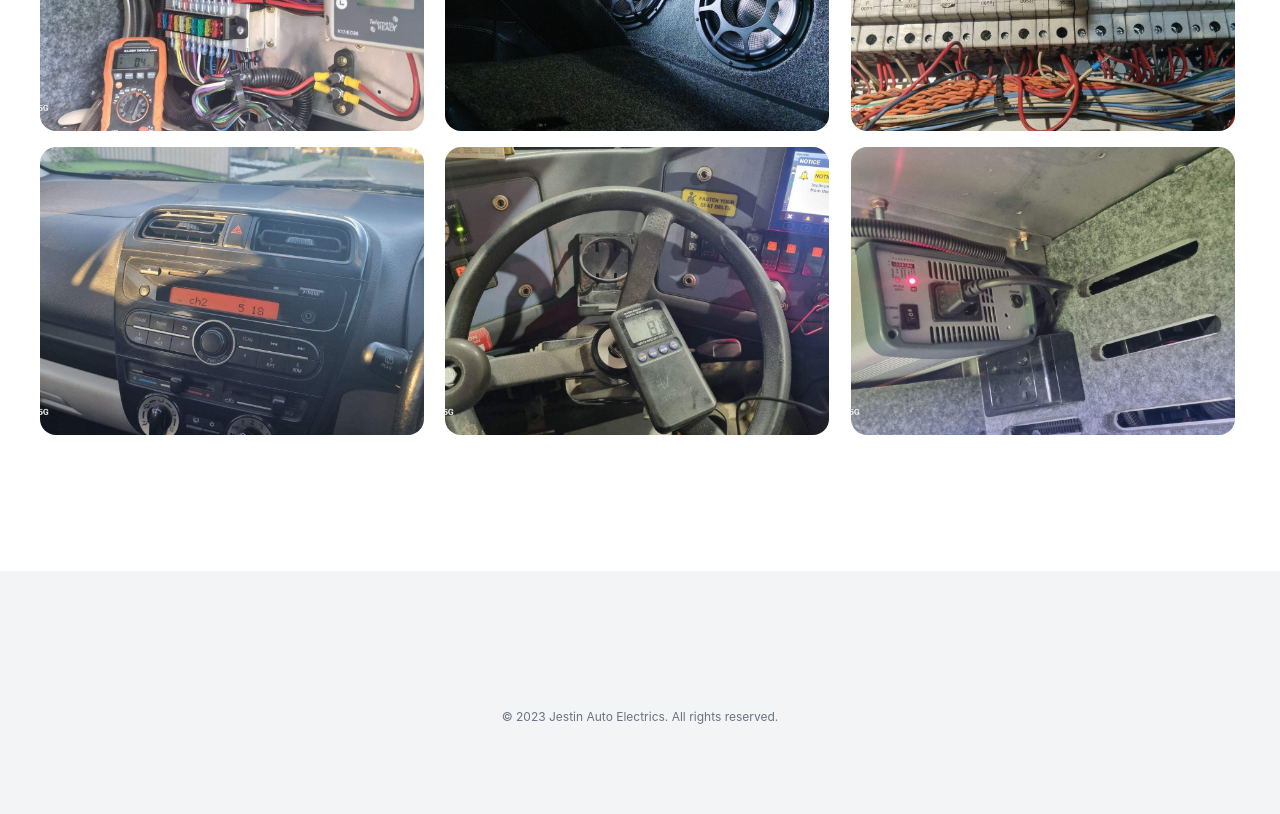
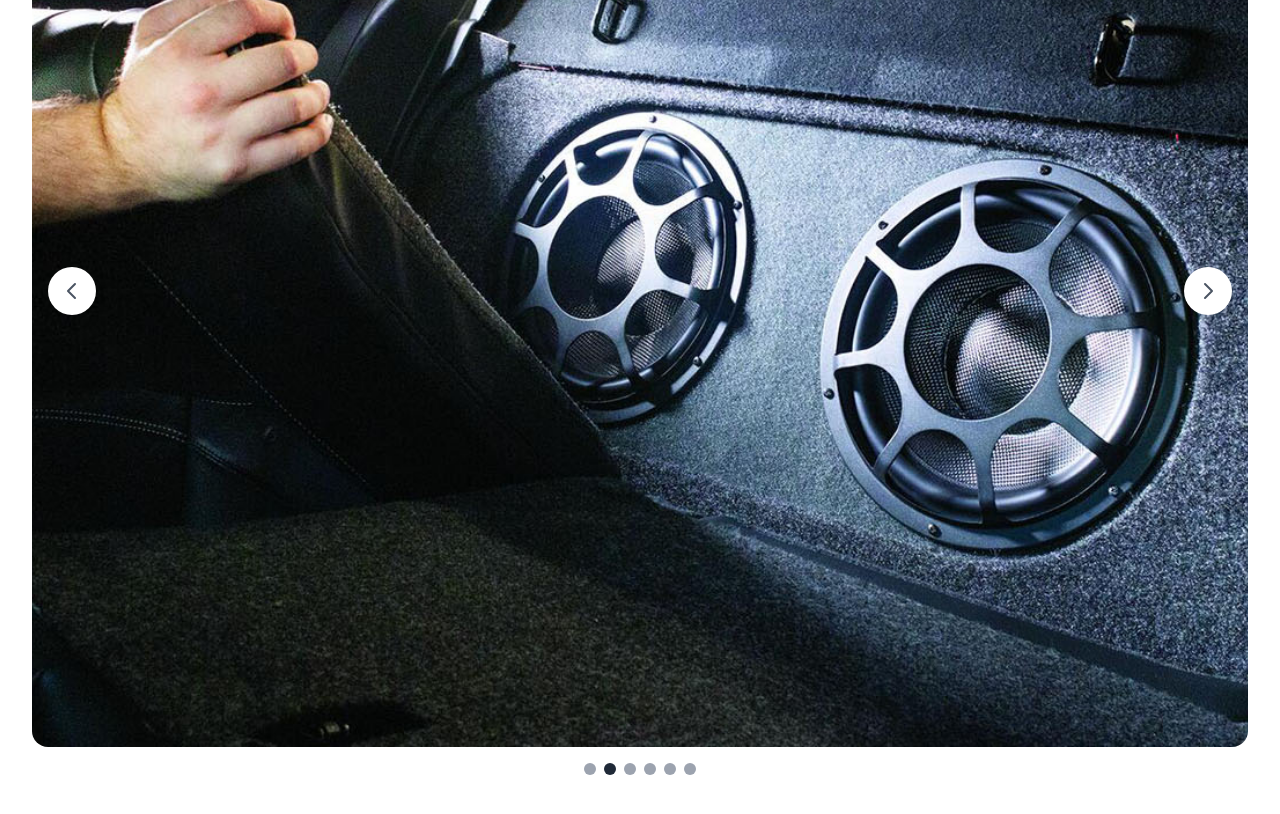
Before and after one commit to prajitlal4/jestin-auto-electrics, a Next.js app: page /components/Gallery in a window 1280 px wide. Shown: the part 900-1714 px from the top of the page. Built offline with nearby package versions, Linux system fonts and the light colour scheme.

Commit message:
switch to carousel and set every 3 seconds to switch a image

```diff
--- a/pages/components/Gallery.jsx
+++ b/pages/components/Gallery.jsx
@@ -1,11 +1,38 @@
-import React, { useState } from 'react';
+import React, { useState, useEffect } from 'react';
 import Image from 'next/image'
 import { ArrowPathIcon, BoltIcon, SpeakerWaveIcon, WrenchScrewdriverIcon } from '@heroicons/react/24/outline'
 
 function Gallery() {
   const [isModalOpen, setModalOpen] = useState(false);
   const [selectedImage, setSelectedImage] = useState('');
+  const [currentIndex, setCurrentIndex] = useState(0);
 
+  const images = [
+    '/gallery/image3.jpg',
+    '/gallery/image20.jpg',
+    '/gallery/image10.jpg',
+    '/gallery/image5.jpg',
+    '/gallery/image18.jpg',
+    '/gallery/image1.jpg',
+  ]
+
+  const nextSlide = () => {
+    setCurrentIndex((prevIndex) => (prevIndex + 1) % images.length);
+  };
+
+  const prevSlide = () => {
+    setCurrentIndex((prevIndex) => (prevIndex === 0 ? images.length - 1 : prevIndex - 1));
+  };
+
+  useEffect(() => {
+    const interval = setInterval(() => {
+      nextSlide();
+    }, 3000); // Change image every 3 seconds
+
+    return () => {
+      clearInterval(interval);
+    };
+  }, [currentIndex]);
   const openModal = (src) => {
     setSelectedImage(src);
     setModalOpen(true);
@@ -68,72 +95,73 @@ function Gallery() {
                 ))}
               </dl>
             </div>
-            <div className="container flex flex-wrap mx-auto lg:pt-10">
-              <div className="p-2 rounded lg:w-1/3 w-1/2 " onClick={() => openModal('/gallery/image3.jpg')}>
+            <div className="container flex flex-wrap flex-col mx-auto lg:pt-10">
+      <div className="overflow-hidden relative">
+        <div
+          className="flex transition-transform duration-500"
+          style={{ transform: `translateX(-${currentIndex * 100}%)` }}
+        >
+          {images.map((src, index) => (
+            <div
+              key={index}
+              className="flex-shrink-0 w-full"
+              onClick={() => openModal(src)}
+            >
               <Image
-                  src="/gallery/image3.jpg"
-                  alt=""
-                  className="aspect-[4/3] w-[24rem]  rounded-2xl bg-gray-50 object-cover hover:opacity-90 hover:cursor-pointer"
+                src={src}
+                alt={`Image ${index}`}
+                className="aspect-[4/3] w-full rounded-2xl bg-gray-50 object-cover cursor-pointer"
                 width={1920}
                 height={1080}
               />
             </div>
-              <div className="p-2 rounded lg:w-1/3 w-1/2" onClick={() => openModal('/gallery/image20.jpg')}>
-                <Image
-                  src="/gallery/image20.jpg"
-                  alt=""
-                  className="aspect-[4/3] w-[24rem]  rounded-2xl bg-gray-50 object-cover hover:opacity-90 hover:cursor-pointer"
-                  width={1920}
-                  height={1080}
+          ))}
+        </div>
+        <button
+          className="absolute top-1/2 left-4 transform -translate-y-1/2 bg-white text-gray-600 p-3 rounded-full shadow-lg z-10 hover:bg-gray-100 hover:text-gray-900 focus:outline-none focus:ring-2 focus:ring-gray-400 transition duration-300 ease-in-out"
+          onClick={prevSlide}
+        >
+          <svg xmlns="http://www.w3.org/2000/svg" className="h-6 w-6" fill="none" viewBox="0 0 24 24" stroke="currentColor">
+            <path strokeLinecap="round" strokeLinejoin="round" strokeWidth={2} d="M15 19l-7-7 7-7" />
+          </svg>
+        </button>
+        <button
+          className="absolute top-1/2 right-4 transform -translate-y-1/2 bg-white text-gray-600 p-3 rounded-full shadow-lg z-10 hover:bg-gray-100 hover:text-gray-900 focus:outline-none focus:ring-2 focus:ring-gray-400 transition duration-300 ease-in-out"
+          onClick={nextSlide}
+        >
+          <svg xmlns="http://www.w3.org/2000/svg" className="h-6 w-6" fill="none" viewBox="0 0 24 24" stroke="currentColor">
+            <path strokeLinecap="round" strokeLinejoin="round" strokeWidth={2} d="M9 5l7 7-7 7" />
+          </svg>
+        </button>
+      </div>
+
+      {/* Dots - Centered under the images */}
+      <div className="flex justify-center mt-4">
+        {images.map((_, index) => (
+          <div
+            key={index}
+            className={`h-3 w-3 mx-1 rounded-full cursor-pointer transition-colors duration-300 ${currentIndex === index ? 'bg-gray-800' : 'bg-gray-400'}`}
+            onClick={() => setCurrentIndex(index)}
           />
+        ))}
       </div>
-              <div className="p-2 rounded lg:w-1/3 w-1/2" onClick={() => openModal('/gallery/image10.jpg')}>
-                <Image
-                  src="/gallery/image10.jpg"
-                  alt=""
-                  width={1920}
-                  height={1080}
-                  className="aspect-[4/3] w-[24rem]  rounded-2xl bg-gray-50 object-cover hover:opacity-90 hover:cursor-pointer"
-                />
-              </div>
-              <div className="p-2 rounded lg:w-1/3 w-1/2" onClick={() => openModal('/gallery/image5.jpg')}>
-                <Image
-                  src="/gallery/image5.jpg"
-                  alt=""
-                  width={1920}
-                  height={1080}
-                  className="aspect-[4/3] w-[24rem]  rounded-2xl bg-gray-50 object-cover hover:opacity-90 hover:cursor-pointer"
-                />
-              </div>
-              <div className="p-2 rounded lg:w-1/3 w-1/2" onClick={() => openModal('/gallery/image18.jpg')}>
-                <Image
-                  src="/gallery/image18.jpg"
-                  alt=""
-                  width={1920}
-                  height={1080}
-                  className="aspect-[4/3] w-[24rem]  rounded-2xl bg-gray-50 object-cover hover:opacity-90 hover:cursor-pointer"
-                />
-              </div>
-              <div className="p-2 rounded lg:w-1/3 w-1/2" onClick={() => openModal('/gallery/image1.jpg')}>
-                <Image
-                  src="/gallery/image1.jpg"
-                  alt=""
-                  width={1920}
-                  height={1080}
-                  className="aspect-[4/3] w-[24rem]  rounded-2xl bg-gray-50 object-cover hover:opacity-90 hover:cursor-pointer"
-                />
-              </div>
+
+      {/* Modal */}
       {isModalOpen && (
-                <div className="fixed inset-0 bg-black bg-opacity-75 backdrop-blur-sm flex justify-center items-center z-50 px-10
-                transition-opacity duration-500 ${isModalOpen ? 'opacity-100' : 'opacity-0'}"
+        <div className={`fixed inset-0 bg-black bg-opacity-75 backdrop-blur-sm flex justify-center items-center z-50 px-10 transition-opacity duration-500 ${isModalOpen ? 'opacity-100' : 'opacity-0'}`}
           style={isModalOpen ? {} : { pointerEvents: 'none' }}>
           <div className="relative">
-                    <img src={selectedImage} alt="Enlarged" className="object-contain" />
-                    <button onClick={closeModal} className="absolute top-4 right-4 bg-white p-2 w-8 rounded-full drop-shadow-lg">x</button>
+            <img src={selectedImage} alt="Enlarged" className="max-w-full max-h-full object-contain" />
+            <button onClick={closeModal} className="absolute top-4 right-4 bg-white text-gray-600 p-3 rounded-full shadow-lg z-10 hover:bg-gray-100 hover:text-gray-900 focus:outline-none focus:ring-2 focus:ring-gray-400 transition duration-300 ease-in-out">
+              <svg xmlns="http://www.w3.org/2000/svg" className="h-6 w-6" fill="none" viewBox="0 0 24 24" stroke="currentColor">
+                <path strokeLinecap="round" strokeLinejoin="round" strokeWidth={2} d="M6 18L18 6M6 6l12 12" />
+              </svg>
+            </button>
           </div>
         </div>
       )}
     </div>
+
           </div>
         </div>
       </div>
```
Lines whose indentation alone changed are shown as unchanged.
